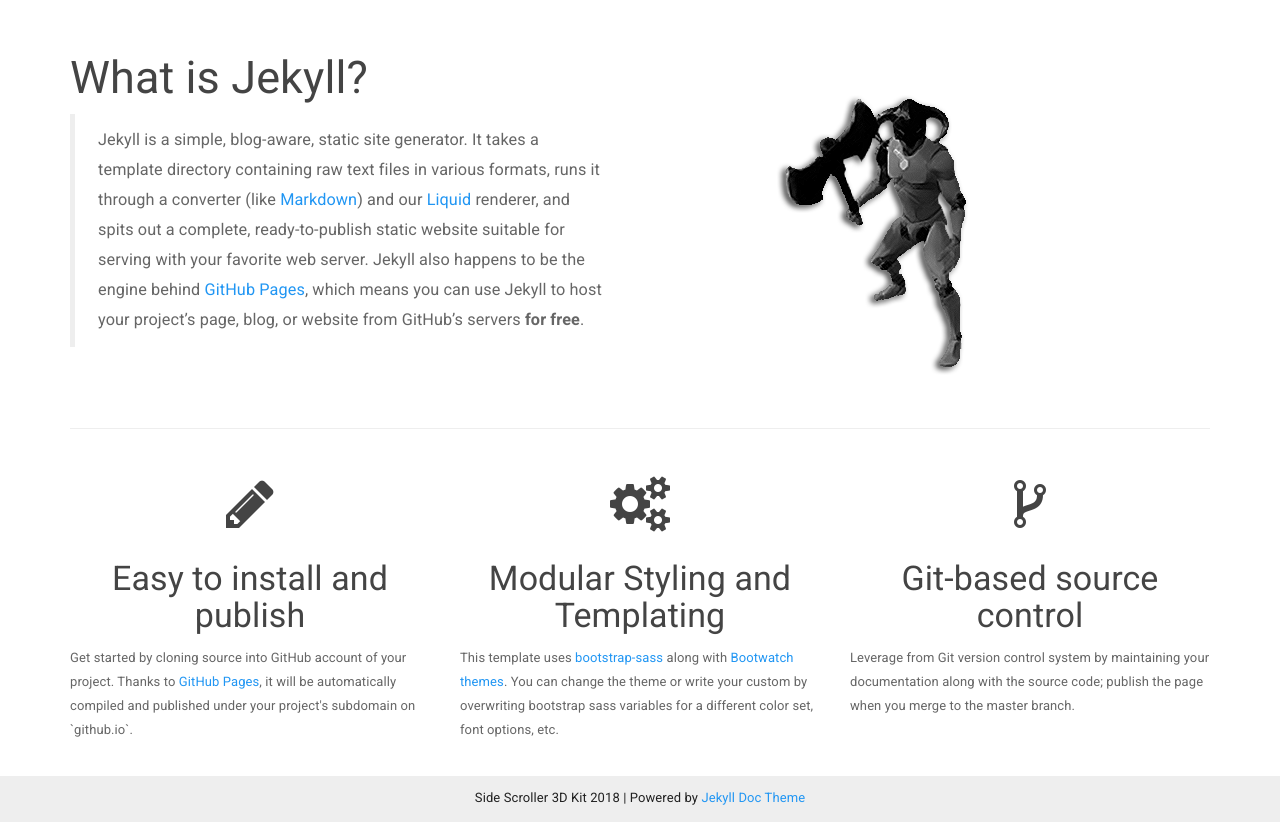
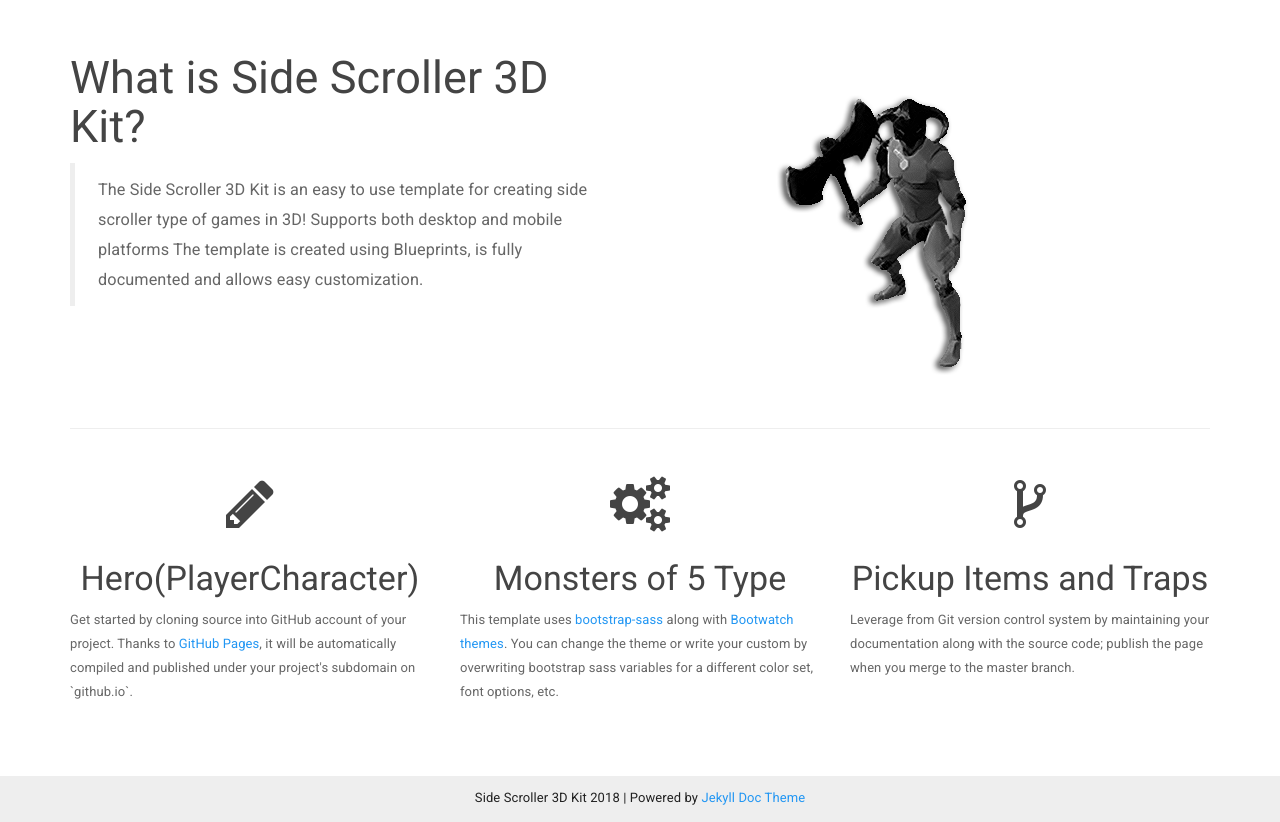
Before and after one commit to hwangdaehee258/ssk.github.io, a Jekyll site: the page built from index.html, in a window 1280 px wide and 1177 px high. Shown: the part 355-1177 px from the top of the window. Built offline with Jekyll 4.4.1, drawn with Linux system fonts in a browser that asks for light colours; nearby versions of some CDN libraries.

Commit message:
commit 1

```diff
--- a/index.html
+++ b/index.html
@@ -15,17 +15,12 @@
 
     <div class="row">
         <div class="col-md-6">
-            <h2 class="header-light regular-pad">What is Jekyll?</h2>
+            <h2 class="header-light regular-pad">What is Side Scroller 3D Kit?</h2>
             <blockquote>
-              <p>Jekyll is a simple, blog-aware, static site generator. It takes a template
-              directory containing raw text files in various formats, runs it through
-              a converter (like <a href="https://daringfireball.net/projects/markdown/">Markdown</a>)
-              and our <a href="https://github.com/Shopify/liquid/wiki">Liquid</a> renderer, and
-              spits out a complete, ready-to-publish static website suitable
-              for serving with your favorite web server. Jekyll also happens to be the engine
-              behind <a href="https://pages.github.com">GitHub Pages</a>, which means you can use Jekyll
-              to host your project’s page, blog, or website from GitHub’s servers <strong>for
-              free</strong>.</p>
+              <p>The Side Scroller 3D Kit is an easy to use template for creating side scroller type of games in 3D!
+                Supports both desktop and mobile platforms
+                The template is created using Blueprints, is fully documented and allows easy customization.
+                </p>
             </blockquote>
         </div>
         <div class="col-md-6 text-center">
@@ -38,20 +33,20 @@
     <div class="row">
         <div class="col-sm-4">
             <h1 class="text-center"><i class="fa fa-pencil" aria-hidden="true"></i></h1>
-            <h3 class="text-center">Easy to install and publish</h3>
+            <h3 class="text-center">Hero(PlayerCharacter)</h3>
             <p>Get started by cloning source into GitHub account of your project. Thanks to <a href="https://pages.github.com">GitHub Pages</a>,
               it will be automatically compiled and published under your project's subdomain on `github.io`.
             </p>
         </div>
         <div class="col-sm-4">
             <h1 class="text-center"><i class="fa fa-cogs" aria-hidden="true"></i></h1>
-            <h3 class="text-center">Modular Styling and Templating</h3>
+            <h3 class="text-center">Monsters of 5 Type</h3>
             <p>This template uses <a href="https://github.com/twbs/bootstrap-sass">bootstrap-sass</a> along with <a href="https://bootswatch.com/">Bootwatch themes</a>.
             You can change the theme or write your custom by overwriting bootstrap sass variables for a different color set, font options, etc.</p>
         </div>
         <div class="col-sm-4">
             <h1 class="text-center"><i class="fa fa-code-fork" aria-hidden="true"></i></h1>
-            <h3 class="text-center">Git-based source control</h3>
+            <h3 class="text-center">Pickup Items and Traps</h3>
             <p>Leverage from Git version control system by
               maintaining your documentation along with the source code; publish the page when you merge to the master branch.</p>
         </div>
```
